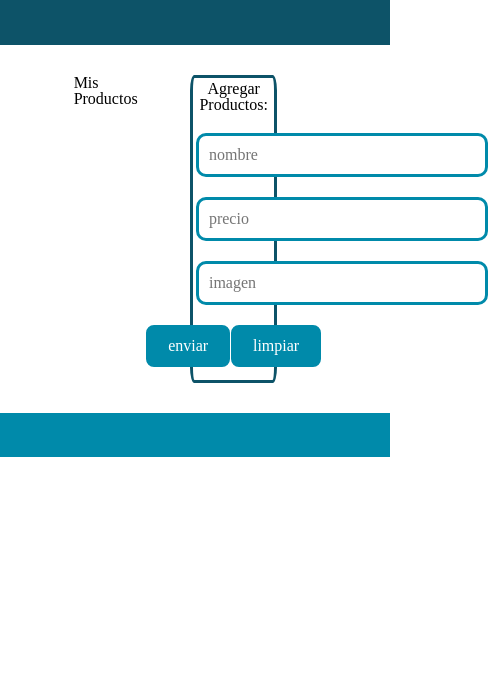
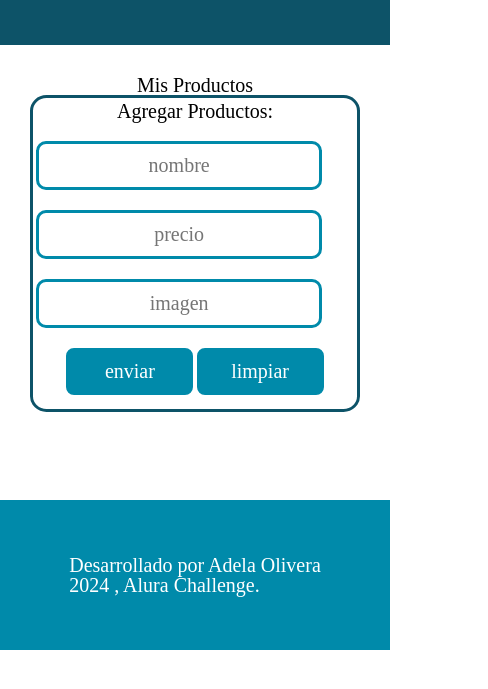
Before and after one commit to adela0907/Alura_Geek, a website: page index.html in a window 390 px wide. Shown: the part 105-794 px from the top of the page, 488 px wide, since content can reach past the window. Drawn offline with Linux system fonts and the light colour scheme.

Commit message:
actualización de estilos

```diff
--- a/index.html
+++ b/index.html
@@ -35,8 +35,13 @@
         </section>
     </main>
     <footer class="footer_container">
+        <div>
+            <p class="creador">Desarrollado por Adela Olivera
+            <br>2024 , Alura Challenge.
+            </p>
+        </div>
 
     </footer>
-    <script type="module" src="/js/controles/main.js"></script>
+    <script src="/js/controles/main.js" type="module"></script>
 </body>
 </html>
--- a/js/controles/main.js
+++ b/js/controles/main.js
@@ -49,5 +49,16 @@ const render = async () => {
         console.error();
     }
 
-}
+};
+
+form.addEventListener("submit", (event)=>{
+    event.preventDefault();
+
+    const name = document.querySelector("[data-name]").value;
+    const price = document.querySelector("[data-price]").value;
+    const img = document.querySelector("[data-img]").value;
+
+
+    servicesProducts.createProducts(name, price, img).then((res)=> console.log(res)).catch((err)=> console.log)
+})
 render();
--- a/js/servicios/products-service.js
+++ b/js/servicios/products-service.js
@@ -1,11 +1,11 @@
-const productList = async () =>{
-    return fetch("https://api-alurageek-kappa.vercel.app/product")
+const productList = async () => {
+    return fetch("http://localhost:3000/products")
         .then((res) => res.json())
         .catch((err) => console.log(err));
 };
 
-const createProducts = async(name, price, img) => {
-    return fetch("https://api-alurageek-kappa.vercel.app/product", {
+const createProducts = async (name, price, img) => {
+    return fetch("http://localhost:3000/products", {
         method: "POST",
         headers: {
             "Content-Type": "application/json",
@@ -20,17 +20,17 @@ const createProducts = async(name, price, img) => {
         .catch((err) => console.log(err));
 };
 const deleteProduct = async (id) => {
-    return fetch(`https://api-alurageek-kappa.vercel.app/product${id}`, {
+    return fetch(`http://localhost:3000/products/${id}`, {
         method: "DELETE",
-        headers:{
+        headers: {
             "Content-Type": "application/json",
         }
-})
-    .then((res) => res.json())
-    .catch((err) => console.log(err));
+    })
+        .then((res) => res.json())
+        .catch((err) => console.log(err));
 
 };
 
-export const servicesProduct ={
+export const servicesProduct = {
     productList, createProducts, deleteProduct
 }
--- a/styles/style.css
+++ b/styles/style.css
@@ -7,19 +7,20 @@ header{
     font-size: 50px;
 }
 .main_container{
-    width: 90%;
+    width: 100%;
     display: flex;
     padding: 30px 30px;
-
-    justify-content: space-evenly;
+    justify-content: space-between;
 }
 .section-productos{
     padding: 5%px;
     width: 25%;
+    font-size: 20px;
 }
 .section-productos h1{
     display: block;
     width: 100%;
+    text-align: center;
 }
 
 .productos_container{
@@ -54,13 +55,15 @@ header{
     border-radius: 5%;
     border: 3px solid #0d5368;
     text-align: center;
+    font-size: 20px;
 
 }
 .section-formulario input{
 	border-radius: 10px;
     border: 3px solid #008AAA;
     padding: 10px;
-    width: 292px
+    width: 90%;
+    text-align: center;
 }
 
 .button_container{
@@ -71,13 +74,19 @@ header{
     margin-bottom: 10px;
     gap: 1%;
 }
+.section-formulario form{
+    display: flex;
+    flex-direction: column;
+    padding-top: 20px;
+    gap: 20px;
 
+}
 .button_submit{
     background-color: #008AAA;
     color: #ffffff;
     padding: 10px 20px;
     border-radius: 8px;
-    width: 188px;
+    width: 40%;
     border:solid 2px #008AAA;
     cursor: pointer;
 }
@@ -86,18 +95,11 @@ header{
     color: #ffffff;
     padding: 10px 20px;
     border-radius: 8px ;
-    width: 188px;
+    width: 40%;
     border: solid 2px #008AAA;
     cursor: pointer;
 }
 
-.section-formulario form{
-    display: flex;
-    flex-direction: column;
-    padding-top: 20px;
-    gap: 20px;
-
-}
 
 footer{
     display: flex;
@@ -106,8 +108,32 @@ footer{
     align-items: center;
     justify-content: center;
     color: #ffffff;
-    font-size: 18px ;
-    gap: 10px;
+    gap: 20px;
     flex-direction: column;
-    margin-bottom: 0px;
+    height: 150px;
+    margin-top: 15%;
+    font-size: 20px;
+
 }
+ /*Mobile*/
+ @media (max-width: 800px) {
+
+    .main_container{
+        width: 100%;
+        display: flex;
+        padding: 30px 30px;
+        flex-direction: column;
+    }
+    .section-productos{
+        width: 100%;
+        display: flex;
+        flex-direction: column;
+
+    }
+    .productos_container{
+        width: 100%;
+    }
+    .section-formulario{
+        width: 100%;
+    }
+}
```
